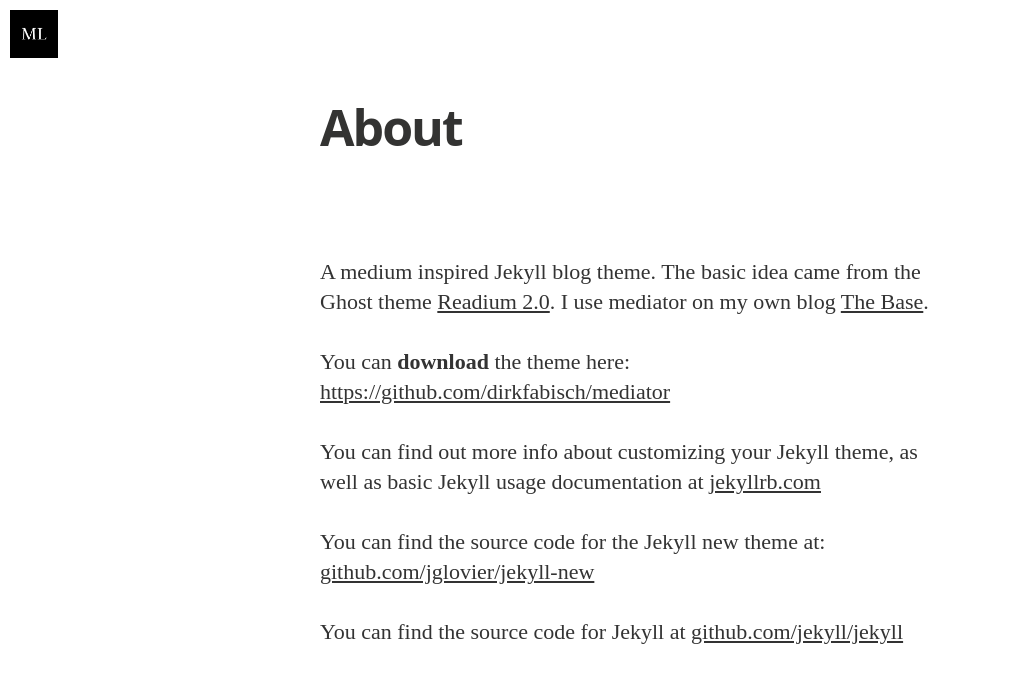
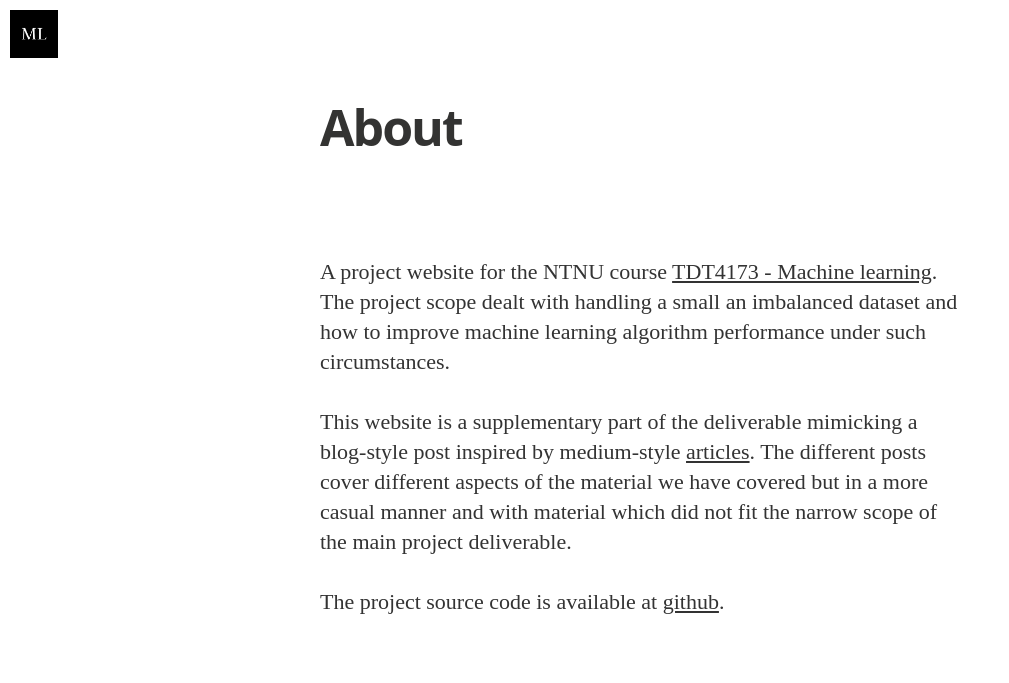
Before and after one commit to alexaor/tdt4173, a Jekyll site: the page built from docs/about.md, in a window 1280 px wide, cut to the strip 0-687 px from the top of the page. Shown: the top 683 px of the strip, without its empty margins (0-1009 px from the left). Built offline with Jekyll 4.4.1, drawn with Linux system fonts in a browser that asks for light colours; nearby versions of some CDN libraries; some web fonts are replaced.

Commit message:
feat: write about section on website

```diff
--- a/docs/about.md
+++ b/docs/about.md
@@ -4,14 +4,12 @@ title: About
 permalink: /about/
 ---
 
-A medium inspired Jekyll blog theme. The basic idea came from the Ghost theme
-[Readium 2.0](http://www.svenread.com/readium-ghost-theme/). I use mediator on my own blog [The Base](blog.base68.com).
+A project website for the NTNU course [TDT4173 - Machine learning](https://www.ntnu.no/studier/emner/TDT4173). The project
+scope dealt with handling a small an imbalanced dataset and how to improve machine learning algorithm performance under
+such circumstances.
 
-You can **download** the theme here:
-[https://github.com/dirkfabisch/mediator](https://github.com/dirkfabisch/mediator)
+This website is a supplementary part of the deliverable mimicking a blog-style post inspired by medium-style
+[articles](https://medium.com/). The different posts cover different aspects of the material we have covered but
+in a more casual manner and with material which did not fit the narrow scope of the main project deliverable.
 
-You can find out more info about customizing your Jekyll theme, as well as basic Jekyll usage documentation at [jekyllrb.com](http://jekyllrb.com/)
-
-You can find the source code for the Jekyll new theme at: [github.com/jglovier/jekyll-new](https://github.com/jglovier/jekyll-new)
-
-You can find the source code for Jekyll at [github.com/jekyll/jekyll](https://github.com/jekyll/jekyll)
+The project source code is available at [github](https://github.com/alexaor/tdt4173/).
```
